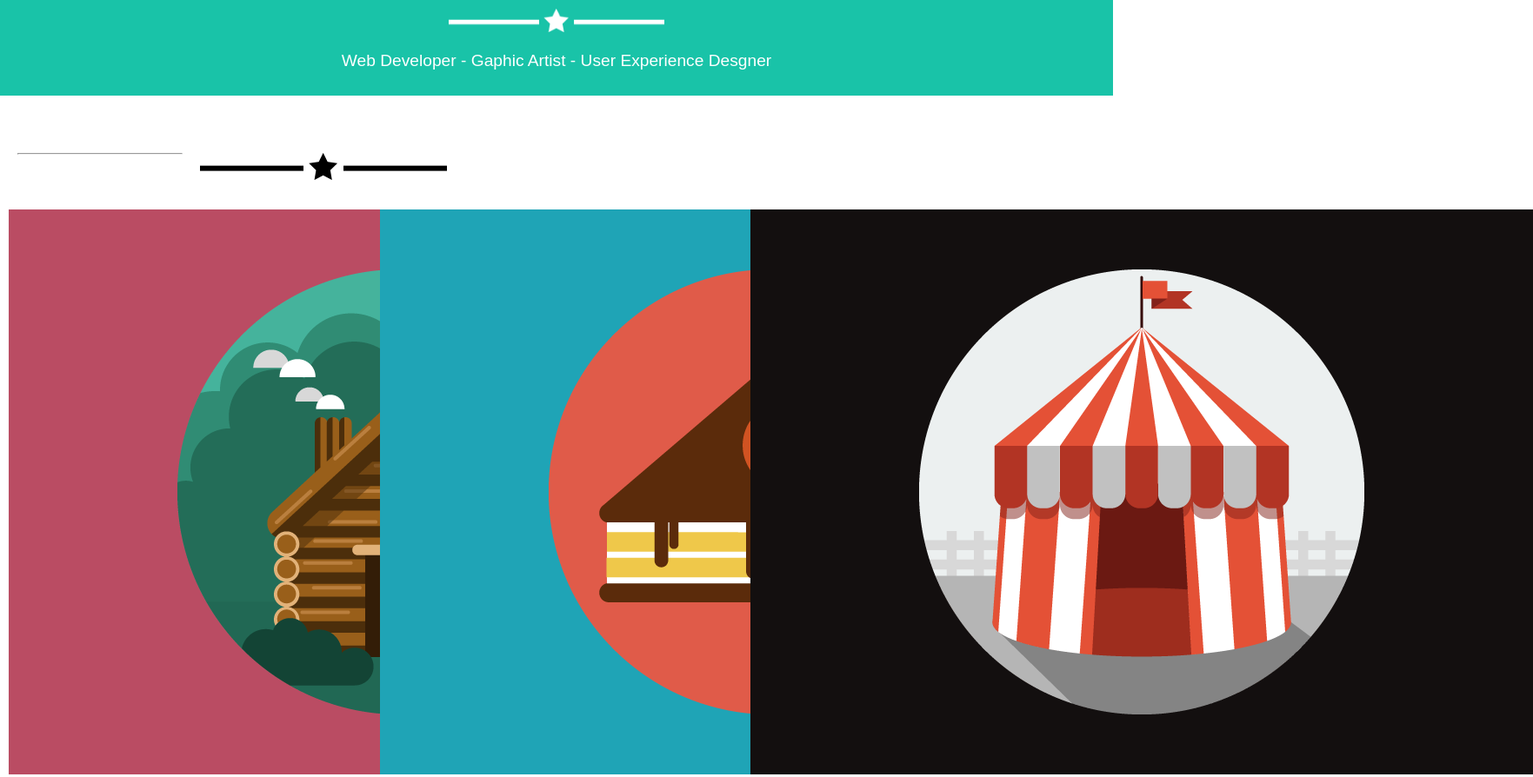
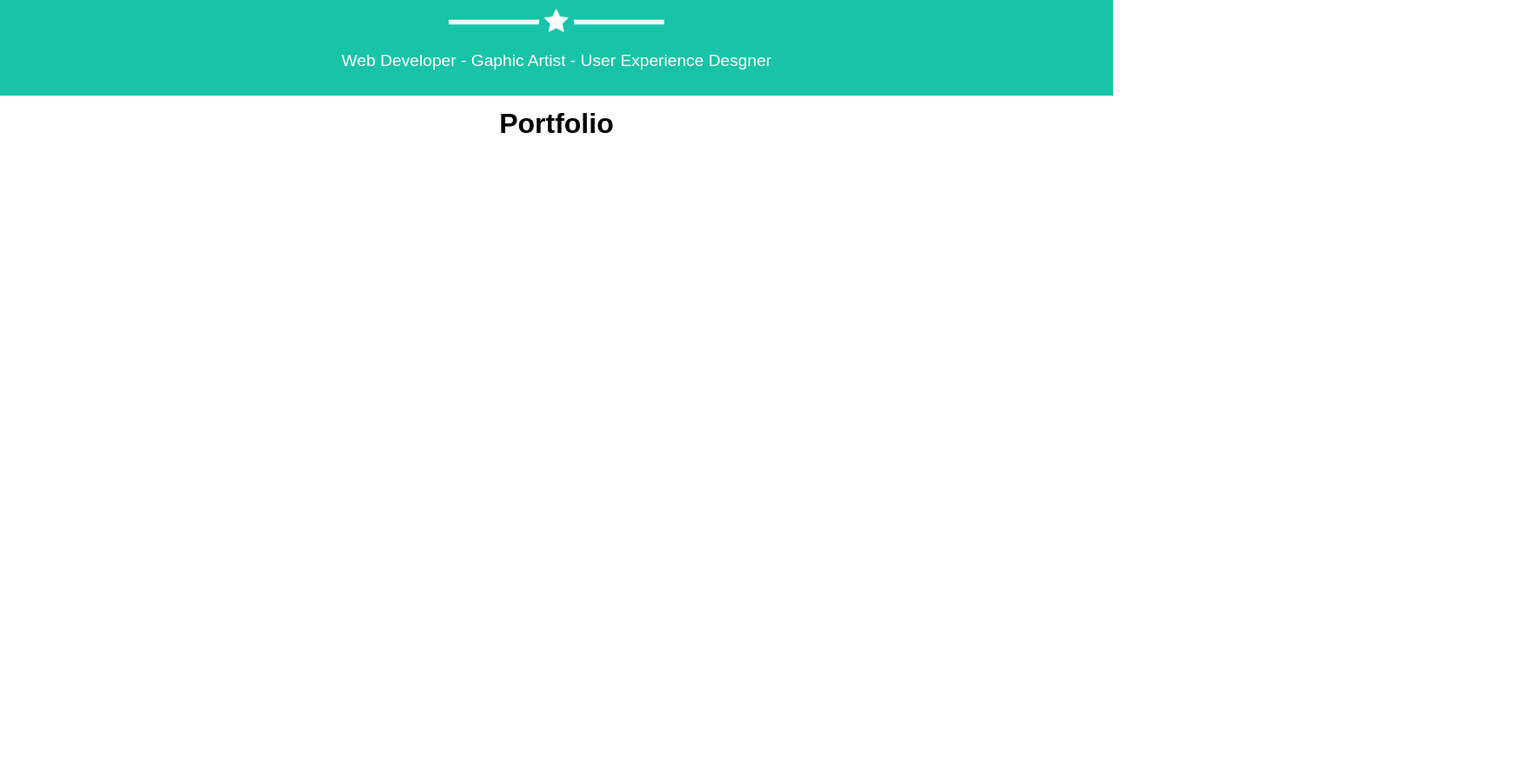
Before and after one commit to ErandyR/freelancer-grid, a plain HTML site: page index.html in a window 1280 px wide. Shown: the part 497-1391 px from the top of the page at 87% size, 1763 px wide, since content can reach past the window. After the commit the page ends 800 px from the top, so only its background shows below. Drawn offline with Linux system fonts and the light colour scheme; files whose address does not match are found by name.

Commit message:
arreglo titulo portafolio

```diff
--- a/css/main.css
+++ b/css/main.css
@@ -63,3 +63,12 @@
   margin-top: 3%;
   margin-bottom: 3%;
 }
+.tituloPortafolio {
+  color: black;
+  text-align: center;
+  font-family: arial;
+  font-size: 200%;
+}
+.contenedorTitulo {
+  height: 100%;
+}
--- a/index.html
+++ b/index.html
@@ -43,41 +43,17 @@
 		<!--comienza portafolio -->
 		<section id="portafolio" class="container">
 			<div class="row">
-				<span class="col-12">
-					<h1>Portfolio</h1>
-				</span>
-			</div>
-			<div class="row">
-				<span class="col-12">
-					<div class="col-2 centrado">
-						<hr class=" bg-king">
-					</div>
-					<div class="col-1">
-						<img src="assets/images/estrellaNegra.png" >
-					</div>
-			</div>
-			<div class="row">
 				<div class="col-4">
-					<img src="assets/images/portfolio/cabin.png">
+				</div>
+				<div class="col-4 contenedorTitulo">
+					<h1 class="tituloPortafolio">Portfolio</h1>
 				</div>
 				<div class="col-4">
-					<img src="assets/images/portfolio/cake.png">
-				</div>
-				<div class="col-4">
-					<img src="assets/images/portfolio/circus.png">
 				</div>
 			</div>
 			<div class="row">
-				<div class="col-4">
-					<img src="assets/images/portfolio/game.png">
-				</div>
-				<div class="col-4">
-					<img src="assets/images/portfolio/safe.png">
-				</div>
-				<div class="col-4">
-					<img src="assets/images/portfolio/submarine.png">
-				</div>
 			</div>
+
 		</section>
 
 	</section>
```
